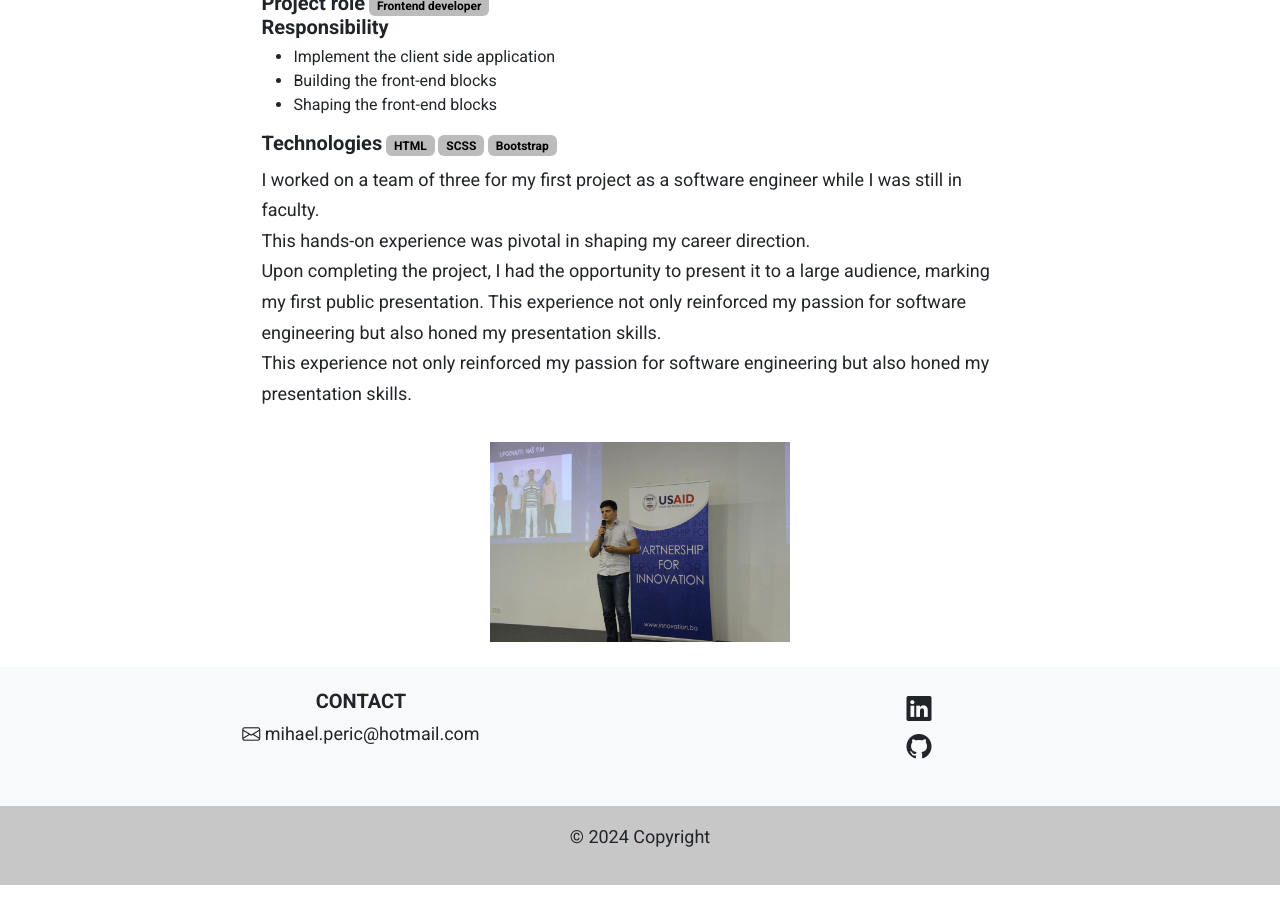
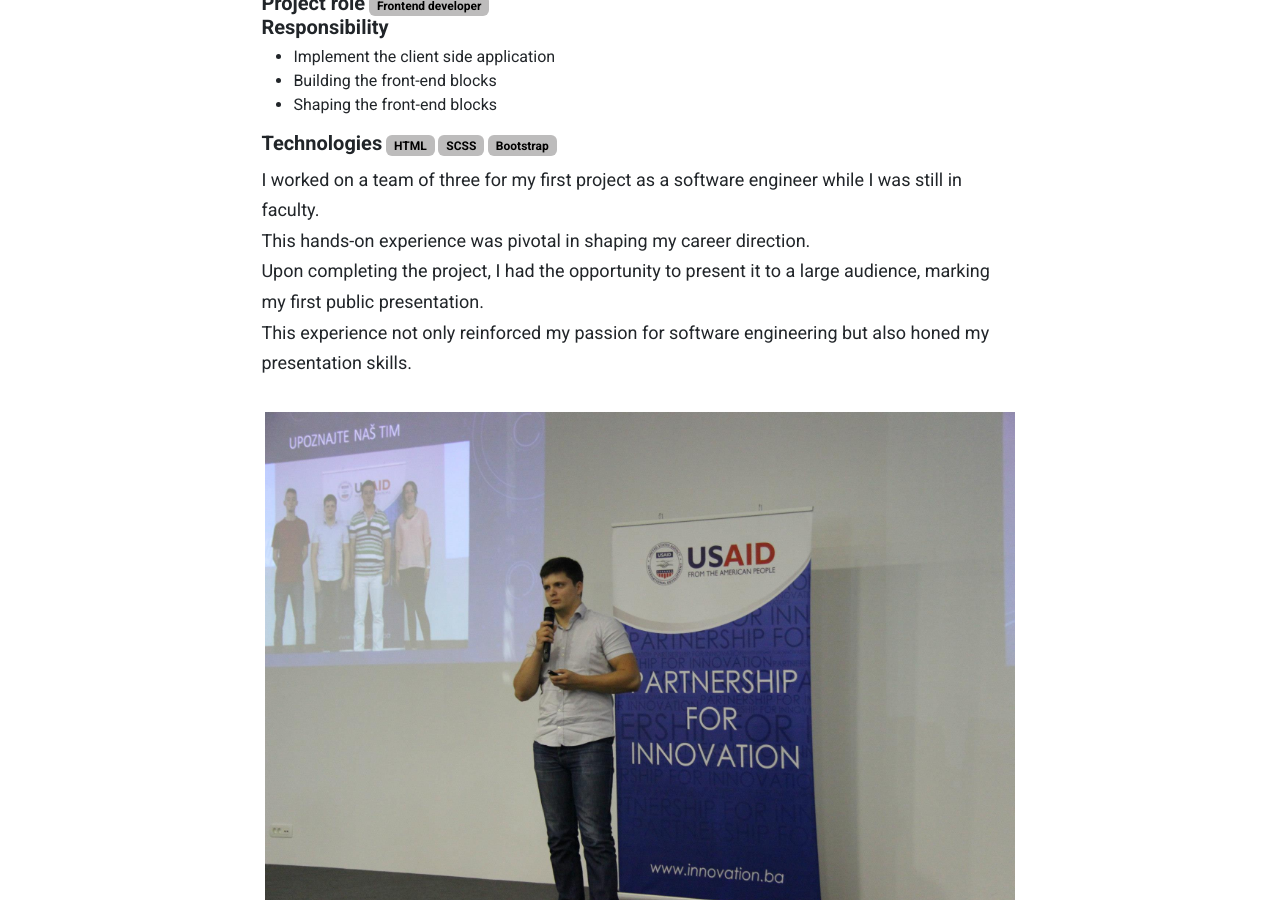
Before and after one commit to YodaBikarbona/portfolio, a Jekyll site: the page built from pages/blood_donor.html, in a window 1280 px wide and 900 px high, scrolled down 352 px. Built offline with Jekyll 4.4.1, drawn with Linux system fonts in a browser that asks for light colours.

Commit message:
page changes

```diff
--- a/pages/blood_donor.html
+++ b/pages/blood_donor.html
@@ -61,8 +61,6 @@ title: "Blood Donor"
         <p class="mb-0">
           Upon completing the project, I had the opportunity to
           present it to a large audience, marking my first public presentation.
-          This experience not only reinforced my passion for software engineering but
-          also honed my presentation skills.
         </p>
         <p class="mb-2">
           This experience not only reinforced my passion for software engineering but
@@ -70,7 +68,7 @@ title: "Blood Donor"
         </p>
       </div>
       <div class="col-md-6 col-sm-12 text-center home-inner-card w-100">
-      <img src="/portfolio/assets/images/intera_presentation.jpg" alt="1609503861180" height="200">
+      <img src="/portfolio/assets/images/intera_presentation.jpg" alt="1609503861180" class="main-image">
     </div>
     </div>
   </div>
```
